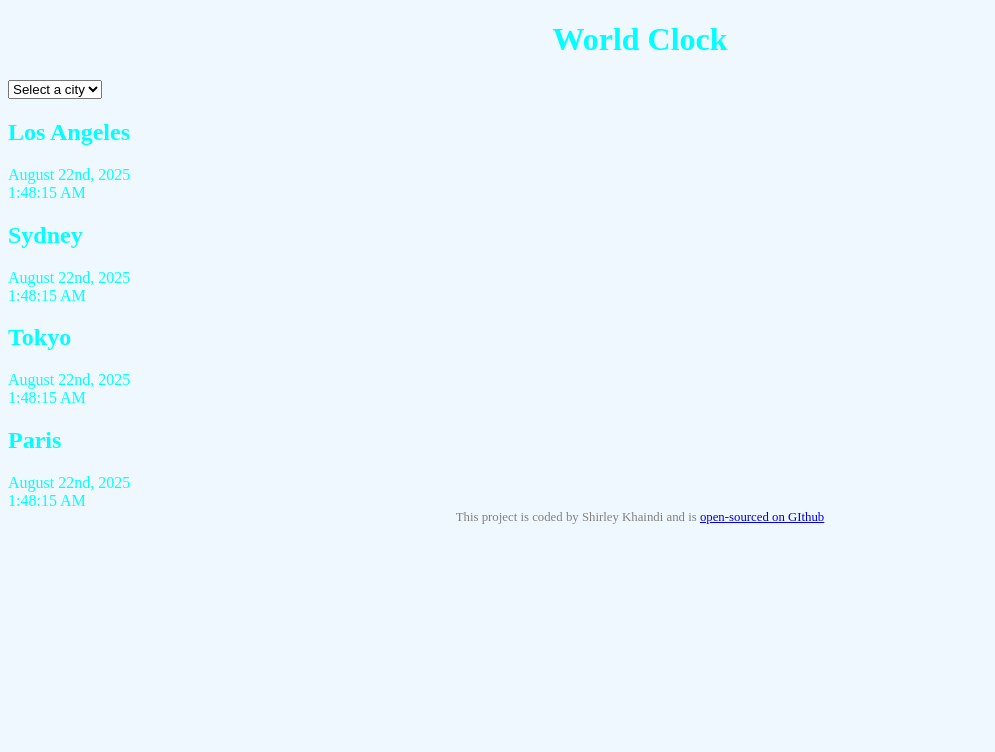
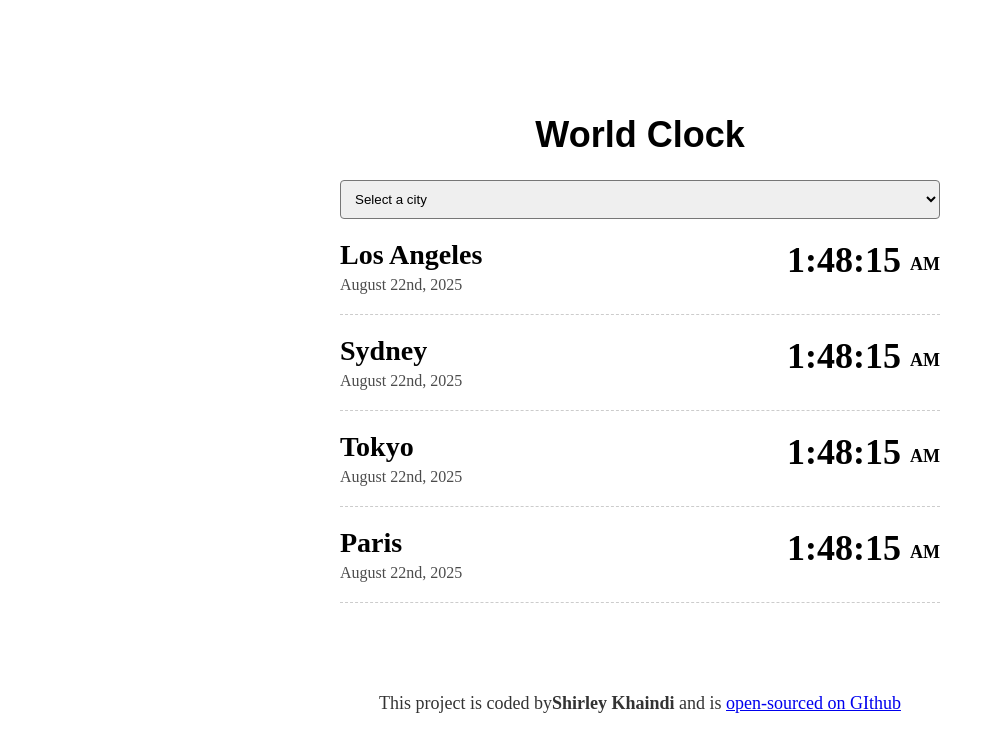
Before and after one commit to HAINDI/world-clock, a plain HTML site: page index.html in a window 1280 px wide. Shown: the whole page, without its empty margins (0-995 px from the left). Drawn offline with Linux system fonts and the light colour scheme.

Commit message:
Added CSS styling

```diff
--- a/css/style.css
+++ b/css/style.css
@@ -1,12 +1,48 @@
 body{
-    background-color: aliceblue;
-    color: aqua;
+    background: color #f9f7fe;
+}
+footer{
+    text-align: center;
+    font-size: 18px;
+    color: rgba(0,0,0,0.8);
+}
+.container{
+    max-width:600px;
+    margin: 60px auto;
+    padding: 30px;
+    background-color: white;
+    box-shadow: 0px 7px 29px 0px, rgba(100 ,100 , 111 ,0.2) ;
+}
+select{
+    display: block;
+    width: 100%;
+    padding: 10px;
+    border-radius: 4px;
 }
 h1{
     text-align: center;
+    font-family:sans-serif;
+    font-size: 36px;
 }
-footer{
-    text-align: center;
-    font-size: 0.8em;
-    color: gray;
+h2{
+    margin: 0 0 5px;
+    font-size: 28px;
 }
+.city{
+    display: flex;
+    justify-content: space-between;
+    border-bottom: 1px dashed rgba(0,0,0,0.2 );
+    padding: 20px 0;
+}
+.time{
+    font-size:36px;
+    font-weight: bold;;
+}
+.time small{
+    font-size: 18px;
+    vertical-align: middle;
+    line-height: 36px;
+}
+.date{
+    opacity:0.7;
+}
--- a/index.html
+++ b/index.html
@@ -16,27 +16,35 @@
         <option value="">London</option>
     </select>
     <div class="city">
+        <div>
 <h2>Los Angeles</h2>
 <div class="date"> August 22nd, 2025</div>
-<div class="time"> 1:48:15 AM</div>
+        </div>
+<div class="time"> 1:48:15 <small>AM</small></div>
     </div>
      <div class="city">
+        <div>
 <h2>Sydney</h2>
 <div class="date"> August 22nd, 2025</div>
-<div class="time"> 1:48:15 AM</div>
+</div>
+<div class="time"> 1:48:15 <small>AM</small></div>
     </div>
      <div class="city">
+        <div>
 <h2>Tokyo</h2>
 <div class="date"> August 22nd, 2025</div>
-<div class="time"> 1:48:15 AM</div>
+        </div>
+<div class="time"> 1:48:15 <small>AM</small></div>
     </div>
      <div class="city">
+        <div>
 <h2>Paris</h2>
 <div class="date"> August 22nd, 2025</div>
-<div class="time"> 1:48:15 AM</div>
+        </div>
+<div class="time"> 1:48:15 <small>AM</small></div>
     </div>
     </div>
-    <footer>This project is coded by Shirley Khaindi and is <a href="https://github.com/HAINDI/world-clock" target="_blank">open-sourced on GIthub</footer>
+    <footer>This project is coded by<strong>Shirley Khaindi </strong>and is <a href="https://github.com/HAINDI/world-clock" target="_blank">open-sourced on GIthub</footer>
         <script src="Javascript/script.js"></script>
 </body>
 </html>
```
